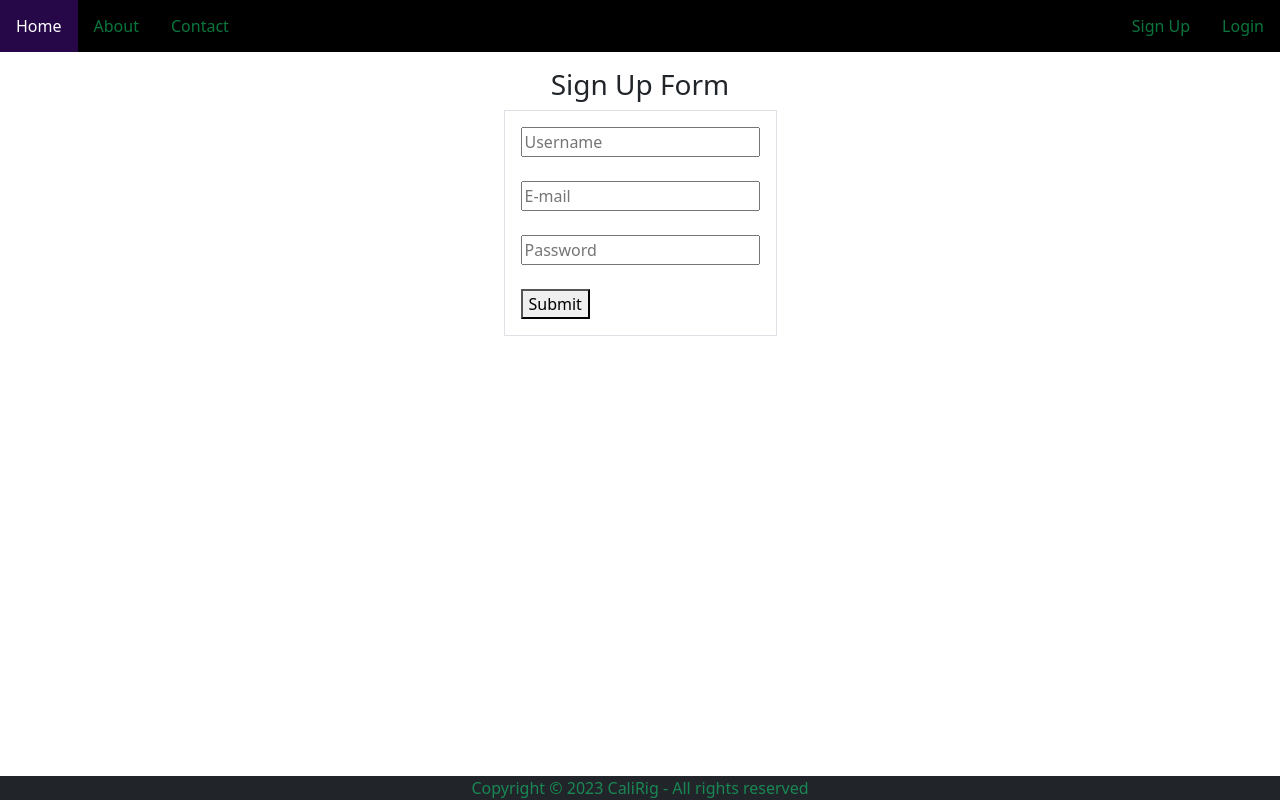
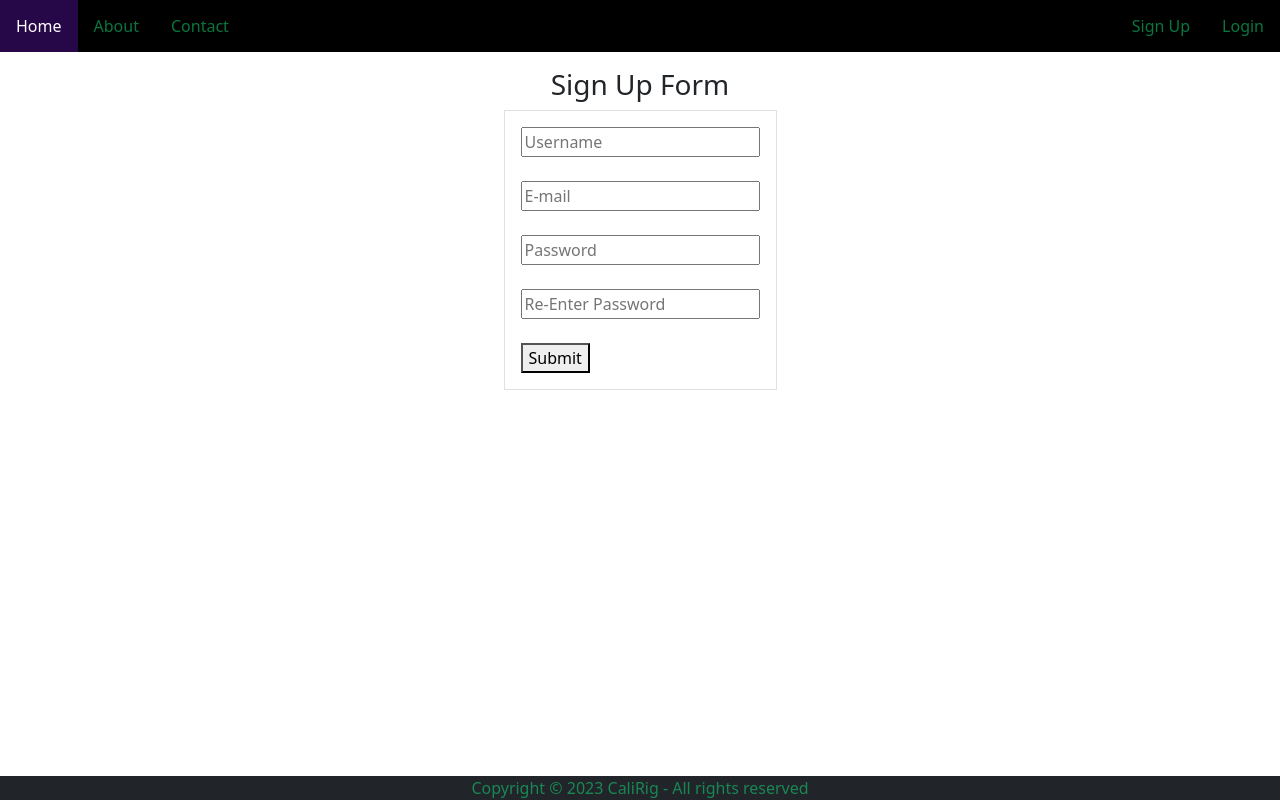
Before and after one commit to calbytes/calirig, a Next.js app: page /signup in a window 1280 px wide. Built offline with nearby package versions, Linux system fonts and the light colour scheme.

Commit message:
fixed signup / password check & cookies set

```diff
--- a/pages/api/signup.js
+++ b/pages/api/signup.js
@@ -8,10 +8,12 @@ export default async function handler(req, res) {
   if (req.method == "POST"){
     const email = req.body['email'];
     const username = req.body['username'];
+    const password = req.body['password'];
     const cookies = new Cookies(req, res);
     cookies.set('role', "USER");
+    cookies.set('username', username);
 
-    const ipaddr = req.ipaddr;
+    const ipaddr = req.headers['x-forwarded-for'] || req.socket.remoteAddress;
     logger.log("<SIGNUP> ipaddr: " + ipaddr + " | username: " + username
       + " | email: " + email + " | pwd: " + password);
 
--- a/pages/signup.tsx
+++ b/pages/signup.tsx
@@ -1,13 +1,28 @@
 import Layout from '../components/layout';
+import React, { FormEvent } from 'react';
 
 export default function SignUp() {
+    async function checkPasswords(event: FormEvent<HTMLFormElement>){
+        const formData = new FormData(event.currentTarget);
+        var pwd = formData.get("password");
+        var pwdCheck = formData.get("passwordcheck");
+
+        if (pwd !== pwdCheck) {
+            alert("Passwords do not match");
+            event.preventDefault();
+            return false;
+        }
+        return true;
+    }
+
+
     return(
         <Layout title="Sign Up">
             <div className="mt-3 d-flex justify-content-center flex-column align-items-center">
                 <div>
                     <h3>Sign Up Form</h3>
                 </div>
-                <form className="border p-3" action='/api/signup' method='POST'>
+                <form className="border p-3" onSubmit={checkPasswords} action='/api/signup' method='POST'>
                     <div className="form-group">
                         <input name="username" id="username" type="text" placeholder='Username' required />
                     </div>
@@ -20,6 +35,10 @@ export default function SignUp() {
                         <input name="password" id="password" type="password" placeholder='Password' required />
                     </div>
                     <br />
+                    <div className="form-group">
+                        <input name="passwordcheck" id="passwordcheck" type="password" placeholder='Re-Enter Password' required />
+                    </div>
+                    <br />
 
                     <div>
                         <button type="submit">Submit</button>
```
